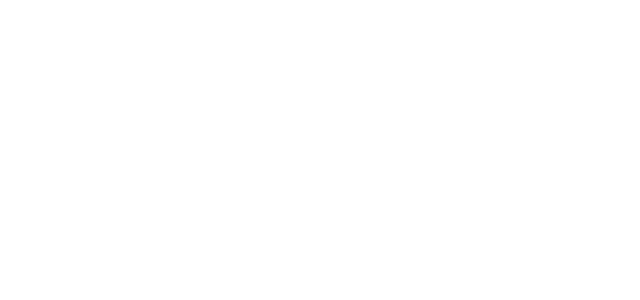
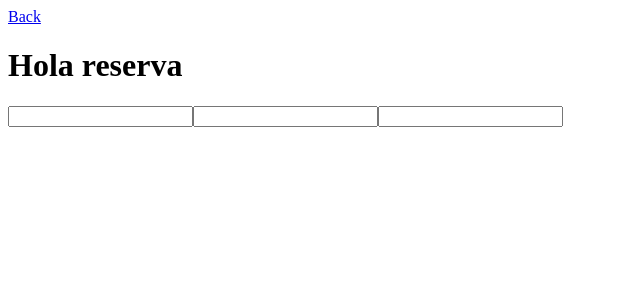
Before and after one commit to MarcoOquendoC/Laptop-Station-Frontend, a React (Create React App) app: page /detail/id/reserve in a window 1280 px wide. Before the commit this address had no page. Shown: the top 300 px of the page, without its empty margins (0-640 px from the left). Built offline with nearby package versions, Linux system fonts and the light colour scheme.

Commit message:
create reserve component

```diff
--- a/src/App.js
+++ b/src/App.js
@@ -3,6 +3,7 @@
 } from 'react-router-dom';
 import Home from './components/Home';
 import Detail from './components/Detail';
+import Reserve from './components/Reserve';
 
 function App() {
   const location = useLocation();
@@ -13,6 +14,7 @@
       <Routes>
         <Route path="/" element={<Home />} />
         <Route path="/detail" element={<Detail id={id} />} />
+        <Route path="/detail/id/reserve" element={<Reserve />} />
       </Routes>
     </div>
   );
--- a/src/components/Detail.jsx
+++ b/src/components/Detail.jsx
@@ -1,14 +1,26 @@
-import React from 'react';
+import React, { useState } from 'react';
 import { useSelector } from 'react-redux';
 import PropTypes from 'prop-types';
+import { Link, NavLink, useLocation } from 'react-router-dom';
 
 const Detail = (props) => {
   const { id } = props;
   const laptops = useSelector((state) => state.items);
   const [laptop] = laptops.filter((laptop) => laptop.id === id);
+  const location = useLocation();
+  const [state, updateState] = useState('');
+
+  const handleBack = () => {
+    if (location.pathname === '/details') {
+      updateState(true);
+    } else {
+      updateState(!state);
+    }
+  };
 
   return (
     <>
+      <NavLink to="/" onClick={() => handleBack()}>Back</NavLink>
       <div>
         <div>
           <img src={laptop.image} className="image-detail" alt="laptop" />
@@ -21,7 +33,7 @@
           <p>{laptop.description}</p>
         </div>
         <div>
-          <button type="button">Reserve</button>
+          <Link to="/detail/id/reserve" state={id} key={id}>Reserve</Link>
           <button type="button">Edit Item</button>
           <button type="button">Delete Item</button>
         </div>
--- /dev/null
+++ b/src/components/Reserve.jsx
@@ -0,0 +1,31 @@
+import React, { useState } from 'react';
+import { NavLink, useLocation } from 'react-router-dom';
+
+const Reserve = () => {
+  const [state, updateState] = useState('');
+  const location = useLocation();
+
+  const handleBack = () => {
+    if (location.pathname === '/details') {
+      updateState(true);
+    } else {
+      updateState(!state);
+    }
+  };
+
+  return (
+    <>
+      <NavLink to="/" onClick={() => handleBack()}>Back</NavLink>
+      <div>
+        <h1>Hola reserva</h1>
+        <form action="">
+          <input type="number" />
+          <input type="number" />
+          <input type="number" />
+        </form>
+      </div>
+    </>
+  );
+};
+
+export default Reserve;
```
